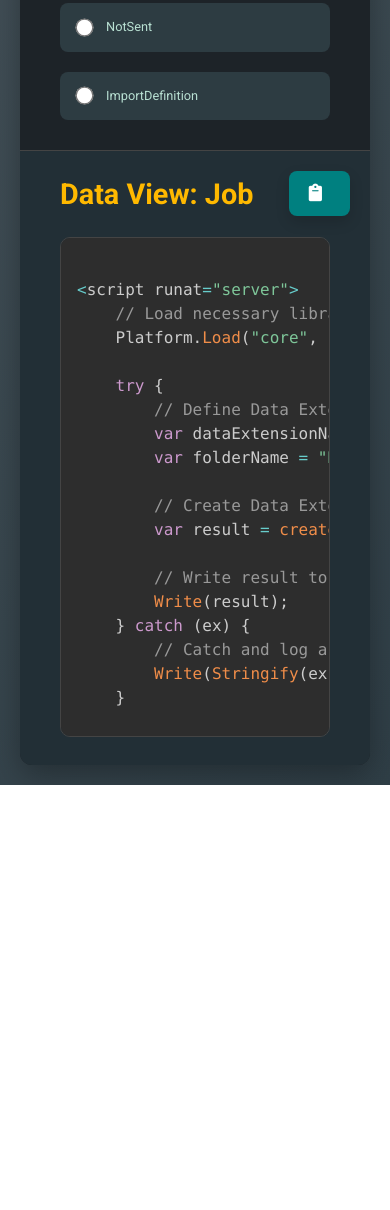
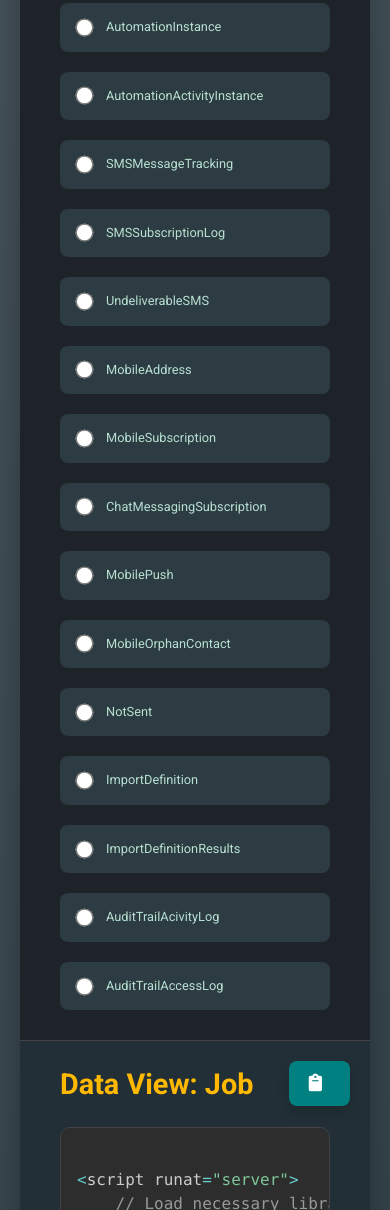
Before and after one commit to b2Shashi-mc/data-views, a plain HTML site: page index.html in a window 390 px wide. Shown: the part 995-2205 px from the top of the page. Before the commit the page ends 1780 px from the top, so only its background shows below. Drawn offline with nearby package versions, Linux system fonts and the light colour scheme.

Commit message:
Update index.html

```diff
--- a/index.html
+++ b/index.html
@@ -89,6 +89,56 @@
                 <label for="dataViewJourneyActivity">JourneyActivity</label>
             </div>
             <div class="data-view-option">
+                <input type="radio" name="dataView" value="AutomationInstance"
+                    onchange="onDataViewSelect('AutomationInstance')" id="dataViewAutomationInstance">
+                <label for="dataViewAutomationInstance">AutomationInstance</label>
+            </div>
+            <div class="data-view-option">
+                <input type="radio" name="dataView" value="AutomationActivityInstance"
+                    onchange="onDataViewSelect('AutomationActivityInstance')" id="dataViewAutomationActivityInstance">
+                <label for="dataViewAutomationActivityInstance">AutomationActivityInstance</label>
+            </div>
+            <div class="data-view-option">
+                <input type="radio" name="dataView" value="SMSMessageTracking"
+                    onchange="onDataViewSelect('SMSMessageTracking')" id="dataViewSMSMessageTracking">
+                <label for="dataViewSMSMessageTracking">SMSMessageTracking</label>
+            </div>
+            <div class="data-view-option">
+                <input type="radio" name="dataView" value="SMSSubscriptionLog"
+                    onchange="onDataViewSelect('SMSSubscriptionLog')" id="dataViewSMSSubscriptionLog">
+                <label for="dataViewSMSSubscriptionLog">SMSSubscriptionLog</label>
+            </div>
+            <div class="data-view-option">
+                <input type="radio" name="dataView" value="UndeliverableSMS"
+                    onchange="onDataViewSelect('UndeliverableSMS')" id="dataViewUndeliverableSMS">
+                <label for="dataViewUndeliverableSMS">UndeliverableSMS</label>
+            </div>
+            <div class="data-view-option">
+                <input type="radio" name="dataView" value="MobileAddress"
+                    onchange="onDataViewSelect('MobileAddress')" id="dataViewMobileAddress">
+                <label for="dataViewMobileAddress">MobileAddress</label>
+            </div>
+            <div class="data-view-option">
+                <input type="radio" name="dataView" value="MobileSubscription"
+                    onchange="onDataViewSelect('MobileSubscription')" id="dataViewMobileSubscription">
+                <label for="dataViewMobileSubscription">MobileSubscription</label>
+            </div>
+            <div class="data-view-option">
+                <input type="radio" name="dataView" value="ChatMessagingSubscription"
+                    onchange="onDataViewSelect('ChatMessagingSubscription')" id="dataViewChatMessagingSubscription">
+                <label for="dataViewChatMessagingSubscription">ChatMessagingSubscription</label>
+            </div>
+            <div class="data-view-option">
+                <input type="radio" name="dataView" value="MobilePush"
+                    onchange="onDataViewSelect('MobilePush')" id="dataViewMobilePush">
+                <label for="dataViewMobilePush">MobilePush</label>
+            </div>
+            <div class="data-view-option">
+                <input type="radio" name="dataView" value="MobileOrphanContact"
+                    onchange="onDataViewSelect('MobileOrphanContact')" id="dataViewMobileOrphanContact">
+                <label for="dataViewMobileOrphanContact">MobileOrphanContact</label>
+            </div>
+            <div class="data-view-option">
                 <input type="radio" name="dataView" value="NotSent"
                     onchange="onDataViewSelect('NotSent')" id="dataViewNotSent">
                 <label for="dataViewNotSent">NotSent</label>
@@ -97,6 +147,21 @@
                 <input type="radio" name="dataView" value="ImportDefinition"
                     onchange="onDataViewSelect('ImportDefinition')" id="dataViewImportDefinition">
                 <label for="dataViewImportDefinition">ImportDefinition</label>
+            </div>
+            <div class="data-view-option">
+                <input type="radio" name="dataView" value="ImportDefinitionResults"
+                    onchange="onDataViewSelect('ImportDefinitionResults')" id="dataViewImportDefinitionResults">
+                <label for="dataViewImportDefinitionResults">ImportDefinitionResults</label>
+            </div>
+            <div class="data-view-option">
+                <input type="radio" name="dataView" value="AuditTrailAcivityLog"
+                    onchange="onDataViewSelect('AuditTrailAcivityLog')" id="dataViewAuditTrailAcivityLog">
+                <label for="dataViewAuditTrailAcivityLog">AuditTrailAcivityLog</label>
+            </div>
+            <div class="data-view-option">
+                <input type="radio" name="dataView" value="AuditTrailAccessLog"
+                    onchange="onDataViewSelect('AuditTrailAccessLog')" id="dataViewAuditTrailAccessLog">
+                <label for="dataViewAuditTrailAccessLog">AuditTrailAccessLog</label>
             </div>
         </div>
 
```
